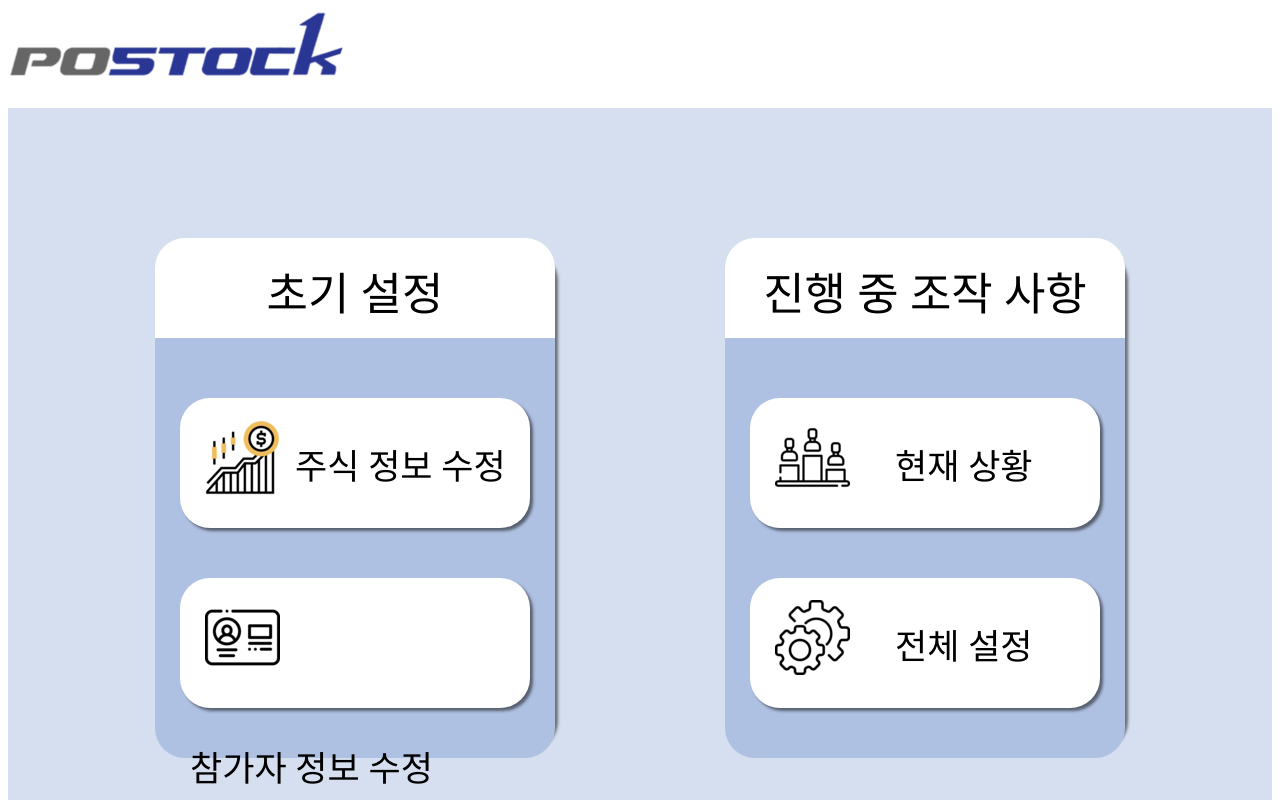
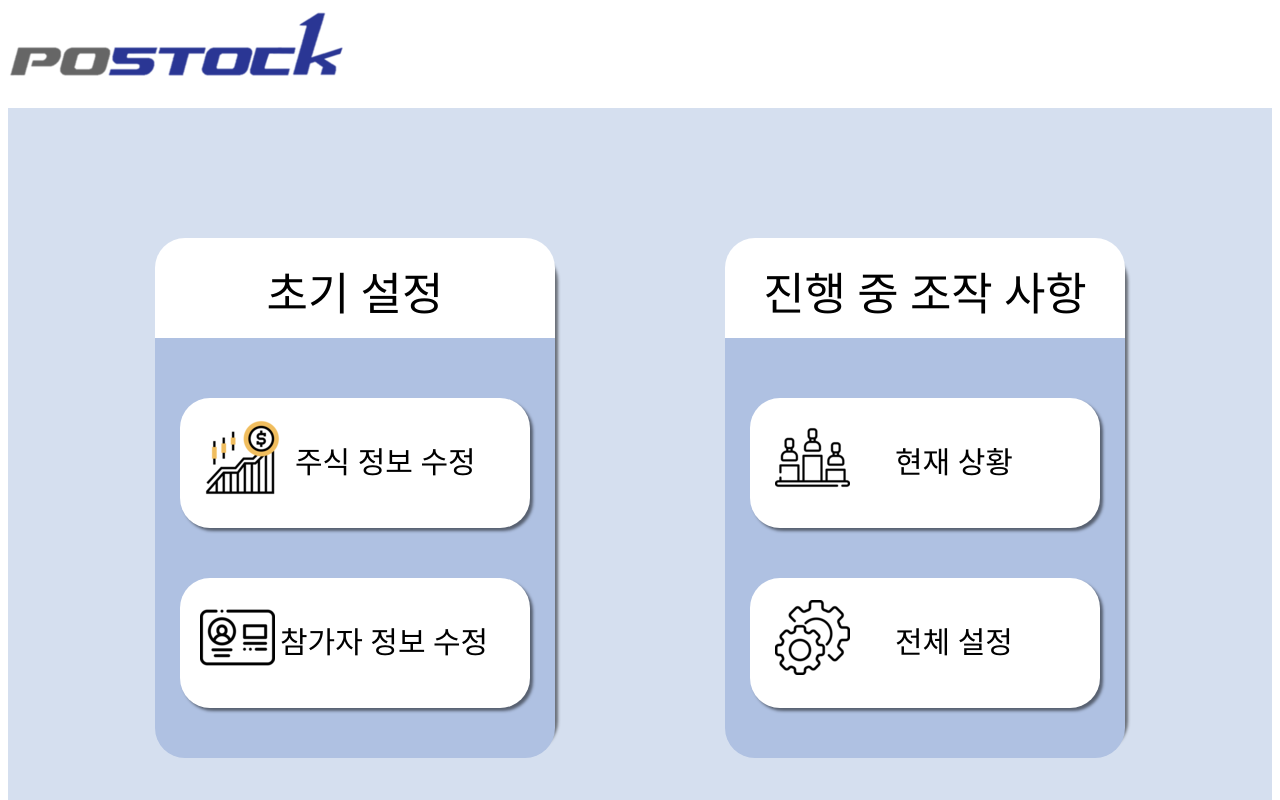
Before and after one commit to stpcoder/postcok_admin_page, a React (Create React App) app: page / in a window 1280 px wide. Shown: the top 800 px of the page. Built offline with nearby package versions, Linux system fonts and the light colour scheme.

Commit message:
temp change

```diff
--- a/src/pages/mainPage/mainPage.css
+++ b/src/pages/mainPage/mainPage.css
@@ -64,7 +64,7 @@
 #n1_202 {
   float: left;
   margin: 40px 0px 0px 15px;
-  font-size: 35px;
+  font-size: 30px;
 }
 
 #n1_203 {
@@ -85,12 +85,12 @@
 
 #n1_206 {
   float: left;
-  margin: 40px 0px 0px 10px;
-  font-size: 35px;
+  margin: 40px 0px 0px 5px;
+  font-size: 30px;
 }
 
 #n1_207 {
-  margin: 22px 0px 25px 25px;
+  margin: 22px 0px 25px 20px;
   float: left;
   height: 75px;
   width: 75px;
@@ -133,7 +133,7 @@
 #n1_214 {
   float: left;
   margin: 40px 0px 0px 45px;
-  font-size: 35px;
+  font-size: 30px;
 }
 
 #n1_215 {
@@ -155,7 +155,7 @@
 #n1_218 {
   float: left;
   margin: 40px 0px 0px 45px;
-  font-size: 35px;
+  font-size: 30px;
 }
 
 #n1_219 {
--- a/src/pages/totalSettingPage/TotalSettingPage.js
+++ b/src/pages/totalSettingPage/TotalSettingPage.js
@@ -2,6 +2,43 @@ import React, { useState, useEffect } from 'react'
 import './totalSettingPage.css';
 import { logos } from 'utils/GetLogo';
 import { useNavigate } from 'react-router';
+import axios from 'axios';
+import { defaultAPI } from 'utils/GetConstant';
+
+function SellTradeRow({groupTradeData}) {
+  const outputText = '생명 ' + groupTradeData.bio + '주, 전자 ' + groupTradeData.electronics + '주, 건축 ' + groupTradeData.construction + '주, 방송 ' + groupTradeData.broadcast + '주, 식풍 ' + groupTradeData.food;
+  return (
+    <>
+      <tbody>
+        <tr>
+          <td class="n5_1_tg-0pky">{groupTradeData.teamID  + '조'}</td>
+          <td class="n5_1_tg-0pky">{outputText}</td>
+        </tr>
+      </tbody>
+    </>
+  )
+}
+
+function SellTradeLog({sellData}) {
+  return (
+    <>
+      <table class="n5_1_tg">
+      <thead>
+        <tr>
+          <th class="n5_1_tg-7btt">조 이름</th>
+          <th class="n5_1_tg-7btt">판매 정보</th>
+        </tr>
+      </thead>
+        {sellData.map((oneData) => (
+          <SellTradeRow groupTradeData={oneData}/>
+        ))}
+      </table>
+    </>
+  )
+}
+
+
+
 
 const defaultTime = [[0, 0, 0, 0, 0, 0], [0, 0, 0, 0, 0, 0], [0, 0, 0, 0, 0, 0],
                     [0, 0, 0, 0, 0, 0], [0, 0, 0, 0, 0, 0], [0, 0, 0, 0, 0, 0],
@@ -20,6 +57,15 @@ export default function TotalSettingPage({ turn, setTurn, price }) {
   const [buyStart, setBuyStart] = useState(false);
   const [localTurn, setLocalTurn] = useState(turn);
   const [gameType, setGameType] = useState(1);
+  const [sellData, setSellData] = useState([]);
+
+  const getData = async (dataType) => {
+    const tradeData = await axios.get(defaultAPI + '/all').data;
+
+    if (dataType === 'sell') {
+
+    }
+  }
 
   const timeUpdate = (turnNum) => {
     setSellMinute(defaultTime[turnNum - 1][0]);
@@ -47,6 +93,7 @@ export default function TotalSettingPage({ turn, setTurn, price }) {
     const gameTemp = gameType === 1 ? 'sell' : gameType === 2 ? 'buy' : 'solve';
     document.getElementsByClassName(gameTemp)[0].style.background = "#94A8D6";
     document.getElementsByClassName('turn' + localTurn)[0].style.background = "#94A8D6";
+
   }, []);
 
   useEffect(() => {
--- a/src/pages/totalSettingPage/totalSettingPage.css
+++ b/src/pages/totalSettingPage/totalSettingPage.css
@@ -97,10 +97,11 @@
   width: 150px;
   height: 70px;
   margin-right: 25px;
+  text-align: center;
 }
 
 #n5_306 {
-  margin: 10px 0px 0px 0px;
+  margin: 15px 0px 0px 0px;
   font-size: 35px;
 }
 
@@ -127,11 +128,12 @@
   float: left;
   height: 70px;
   width: 50px;
+  text-align: center;
 }
 
 #n5_310 {
   font-size: 35px;
-  margin: 10px 0px 0px 5px;
+  margin: 15px 0px 0px 0px;
 }
 
 #n5_400 {
@@ -235,3 +237,11 @@
 .test:focus {
   background: aliceblue;
 }
+
+.n5_1_tg  {border-collapse:collapse;border-spacing:0;}
+.n5_1_tg td{border-color:black;border-style:solid;border-width:1px;font-family:Arial, sans-serif;font-size:14px;
+  overflow:hidden;padding:10px 5px;word-break:normal;}
+.n5_1_tg th{border-color:black;border-style:solid;border-width:1px;font-family:Arial, sans-serif;font-size:14px;
+  font-weight:normal;overflow:hidden;padding:10px 5px;word-break:normal;}
+.n5_1_tg .n5_1_tg-7btt{border-color:inherit;font-weight:bold;text-align:center;vertical-align:top}
+.n5_1_tg .n5_1_tg-0pky{border-color:inherit;text-align:left;vertical-align:top}
```
